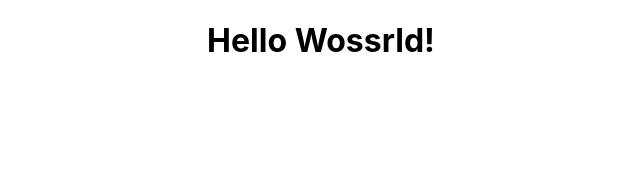
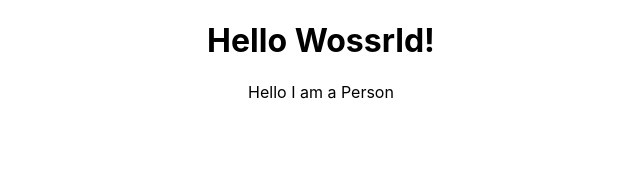
Before and after one commit to ChanakaR/react-complete-guide, a React (Create React App) app: page / in a window 1280 px wide. Shown: the top 172 px of the page, without its empty margins (319-959 px from the left). Built offline with nearby package versions, Linux system fonts and the light colour scheme.

Commit message:
added component examples codes

```diff
--- a/src/App.js
+++ b/src/App.js
@@ -1,14 +1,26 @@
 import React, {Component} from 'react';
 import logo from './logo.svg';
 import './App.css';
+import Person from './ComponentExample/Person';
 
 class App extends Component {
   render() {
     return (
       <div className="App">
         <h1>Hello Wossrld!</h1>
+        <Person></Person>
       </div>
     );
+    /**
+     * return (
+        <div className="App">
+          <h1>Hello Wossrld!</h1>
+        </div>
+        );
+     * above code will be compiled to the below
+     * return React.createElement('div',{className: 'App'},React.createElement('h1',null,'Hi I am Chanaka'));
+     */
+
   }
 }
 
--- /dev/null
+++ b/src/ComponentExample/Person.js
@@ -0,0 +1,12 @@
+/**
+ *  this is a functional component
+ *
+ */
+
+import React from 'react';
+
+const Person = () => {
+    return <p>Hello I am a Person</p>;
+}
+
+export default Person;
```
Also changed, not shown: 1 other file (tests, documents, lock files or other folders).
